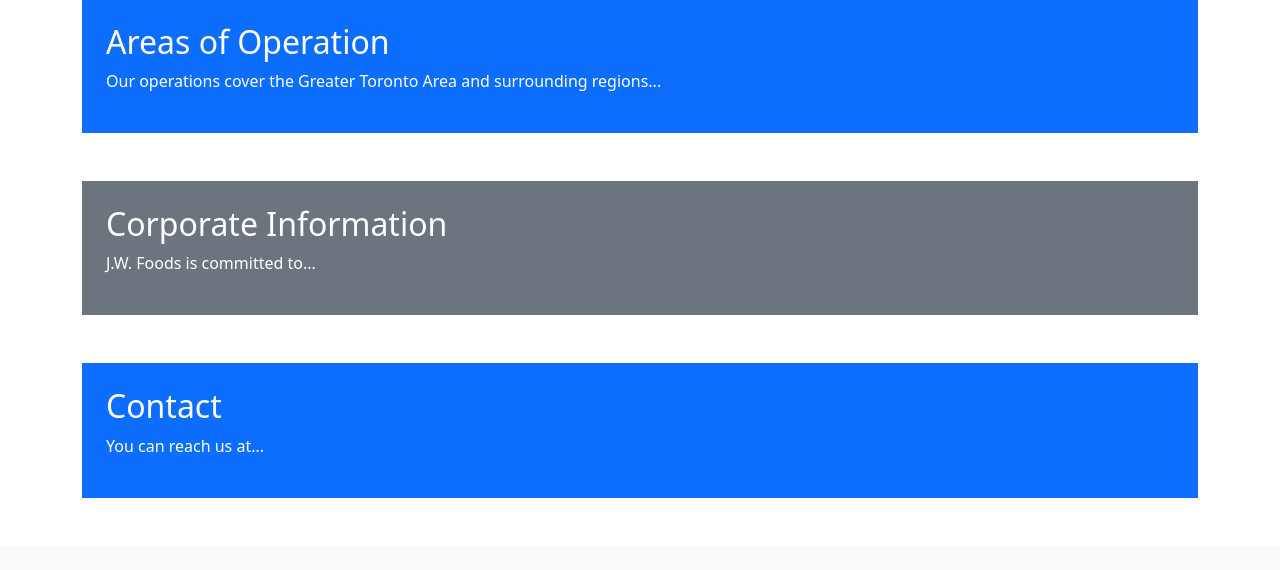
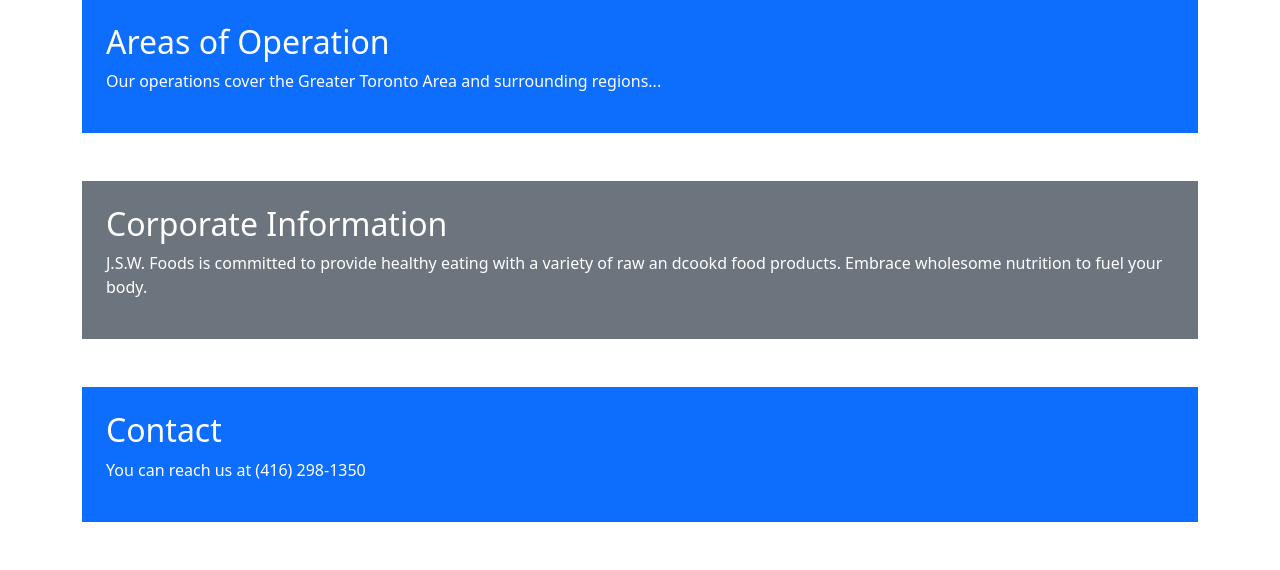
Before and after one commit to SherisaK/jswfoods_project, a Flask app: page / in a window 1280 px wide. Shown: the part 1365-1935 px from the top of the page. Before the commit the page ends 1863 px from the top, so only its background shows below. Run offline with Flask 3, Linux system fonts and the light colour scheme.

Commit message:
updating repo

```diff
--- a/templates/index.html
+++ b/templates/index.html
@@ -67,12 +67,12 @@
 
         <section id="corporate" class="mb-5 p-4 bg-secondary text-white">
             <h2>Corporate Information</h2>
-            <p>J.W. Foods is committed to...</p>
+            <p>J.S.W. Foods is committed to provide healthy eating with a variety of raw an dcookd food products. Embrace wholesome nutrition to fuel your body.</p>
         </section>
 
         <section id="contact" class="mb-5 p-4 bg-primary text-white">
             <h2>Contact</h2>
-            <p>You can reach us at...</p>
+            <p>You can reach us at (416) 298-1350</p>
         </section>
 
     </main>
```
